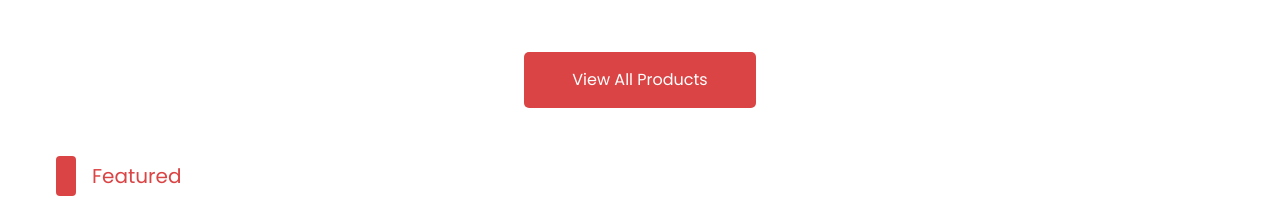
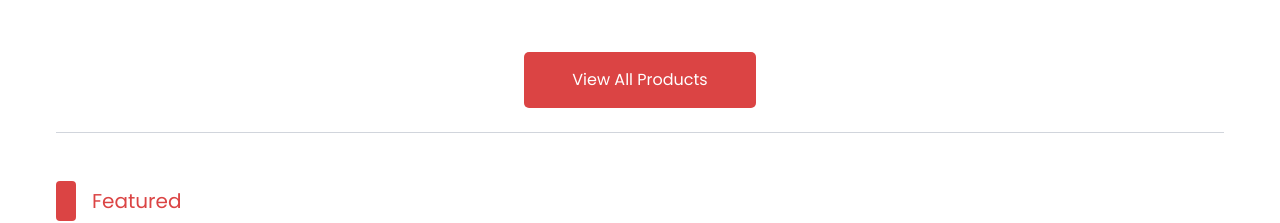
Before and after one commit to vishalglobussoftSDE/e-commerce-frontend, a React (Vite) app: page / in a window 1280 px wide. Shown: the part 1860-2083 px from the top of the page. Built offline with nearby package versions, Linux system fonts and the light colour scheme; a web font is replaced by a local one.

Commit message:
updated home page

```diff
--- a/src/Pages/HomePage.jsx
+++ b/src/Pages/HomePage.jsx
@@ -27,6 +27,7 @@ const HomePage = () => {
 
       <div className="mx-14">
         <OurProduct />
+        <hr className="mt-6 border-gray-300" />
         <NewArrivals />
 
         <div className="flex justify-center gap-20 mb-34">
```
